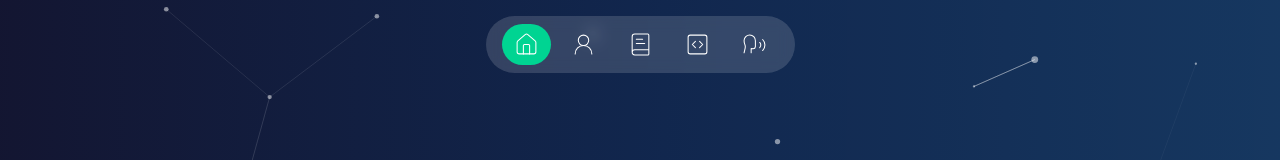
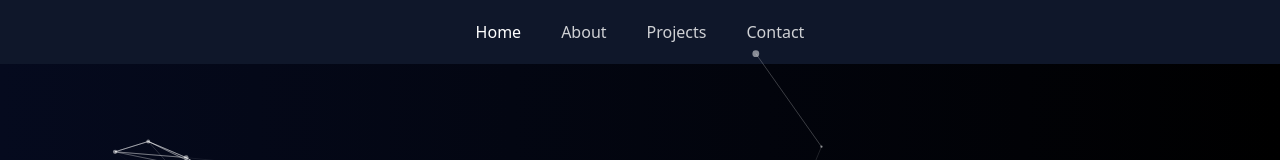
Before and after one commit to alvaroCodeLab/PortfolioWeb, a Next.js app: page / in a window 1280 px wide. Shown: the top 160 px of the page. Built offline with nearby package versions, Linux system fonts and the light colour scheme.

Commit message:
Se modifica el header de la página web y se añade el componente de introducción al home

```diff
--- a/app/layout.tsx
+++ b/app/layout.tsx
@@ -1,7 +1,7 @@
 import type { Metadata } from "next";
 import { Urbanist } from "next/font/google";
 import "./globals.css";
-import Navbar from "@/components/navbar";
+import Header from "@/components/header";
 
 const urbanist = Urbanist({
   variable: "--font-urbanist",
@@ -23,7 +23,7 @@ export default function RootLayout({
       <body
         className={`${urbanist.variable} antialiased`}
       >
-        <Navbar />
+        <Header />
         {children}
       </body>
     </html>
--- a/app/page.tsx
+++ b/app/page.tsx
@@ -6,7 +6,7 @@ import Introduction from "@/components/introduction";
 export default function Home() {
   return (
     <main>
-      <div className="relative min-h-screen overflow-hidden bg-[linear-gradient(90.21deg,rgba(10,10,40,0.8)_-5.91%,rgba(0,30,80,0.7)_50%,rgba(0,60,120,0.6)_111.58%)]">
+      <div className="relative min-h-screen overflow-hidden bg-[linear-gradient(90deg,rgba(5,10,30,1)_0%,rgba(0,0,0,1)_100%)]">
         <CoverParticles />
         <Introduction />
       </div>
--- a/components/cover-particles.tsx
+++ b/components/cover-particles.tsx
@@ -69,7 +69,7 @@ const CoverParticles = () => {
                             default: "bounce",
                         },
                         random: false,
-                        speed: 2,
+                        speed: 1,
                         straight: false,
                     },
                     number: {
--- /dev/null
+++ b/components/header.tsx
@@ -0,0 +1,37 @@
+"use client";
+
+import Link from "next/link";
+import { usePathname } from "next/navigation";
+
+const Header = () => {
+  const pathname = usePathname();
+
+  const linkClass = (href: string) =>
+    `transition-colors ${
+      pathname === href ? "text-white" : "text-white/80 hover:text-white"
+    }`;
+
+  return (
+    <header className="flex justify-center items-center py-5 w-280 mx-auto">
+      <nav className="flex flex-row gap-x-10">
+        <Link href="/" className={linkClass("/")}>
+          Home
+        </Link>
+
+        <Link href="/about" className={linkClass("/about")}>
+          About
+        </Link>
+
+        <Link href="/projects" className={linkClass("/projects")}>
+          Projects
+        </Link>
+
+        <Link href="/contact" className={linkClass("/contact")}>
+          Contact
+        </Link>
+      </nav>
+    </header>
+  );
+};
+
+export default Header;
--- a/components/introduction.tsx
+++ b/components/introduction.tsx
@@ -10,7 +10,7 @@ const Introduction = () => {
         {/* Imagen - lado izquierdo */}
         <div className="flex justify-center md:justify-start">
           <Image
-            src="/home-4.png"
+            src="/home.png"
             alt="Programming 3D illustration"
             width={700}
             height={700}
@@ -45,7 +45,7 @@ const Introduction = () => {
                 Como desarrollador fontend y creador de contenido, me dedico a conmbinar diseño y funcionalidad para crear experiencias digitales impactantes y accesibles.
             </p>
 
-            <div className="flex items-center justify-center gap-3md: justify-start md:gap-10">
+            <div className="flex items-center gap-3md: justify-start md:gap-10">
                 <Link href="/projects" className="px-3 py-2 transition-all border-2 cursor-pointer text-md w-fit rounded-xl hover:shadow-xl hover:shadow-white/50">
                     Ver Proyectos
                 </Link>
--- a/components/navbar.tsx
+++ /dev/null
@@ -1,78 +0,0 @@
-"use client";
-
-import { usePathname } from "next/navigation";
-import { itemsNavbar } from "@/data";
-import Link from "next/link";
-import { motion } from "framer-motion";
-import { useState } from "react";
-
-const Navbar = () => {
-  const pathname = usePathname();
-
-  // Controla si la animación inicial ya ocurrió
-  const [hasAnimated, setHasAnimated] = useState(false);
-
-  // Path pulsado (animación optimista)
-  const [clickedPath, setClickedPath] = useState<string | null>(null);
-
-  // Animación solo en Home y solo una vez
-  const shouldAnimate = pathname === "/" && !hasAnimated;
-
-  // Si el pathname ya coincide, ignoramos el click
-  const activePath =
-    clickedPath && clickedPath !== pathname
-      ? clickedPath
-      : pathname;
-
-  return (
-    <motion.div
-      className="fixed top-4 z-40 flex items-center justify-center w-full"
-      initial={shouldAnimate ? { y: -30, opacity: 0 } : false}
-      animate={{ y: 0, opacity: 1 }}
-      transition={{ duration: 0.6, ease: "easeOut" }}
-      onAnimationComplete={() => {
-        if (pathname === "/" && !hasAnimated) {
-          setHasAnimated(true);
-        }
-      }}
-    >
-      <nav>
-        <div className="relative flex items-center gap-2 px-4 py-2 rounded-full bg-white/15 backdrop-blur-sm">
-          {itemsNavbar.map((item) => {
-            const isActive = activePath === item.link;
-
-            return (
-              <Link
-                key={item.id}
-                href={item.link}
-                className="relative"
-                onClick={() => setClickedPath(item.link)}
-              >
-                {isActive && (
-                  <motion.span
-                    layoutId="nav-pill"
-                    className="absolute inset-0 rounded-full bg-emerald-400"
-                    transition={{
-                      type: "spring",
-                      stiffness: 400,
-                      damping: 30,
-                    }}
-                  />
-                )}
-
-                <motion.div
-                  whileTap={{ scale: 0.95 }}
-                  className="relative z-10 px-3 py-2 rounded-full"
-                >
-                  {item.icon}
-                </motion.div>
-              </Link>
-            );
-          })}
-        </div>
-      </nav>
-    </motion.div>
-  );
-};
-
-export default Navbar;
```
Also changed, not shown: 2 other files (tests, documents, lock files or other folders).
